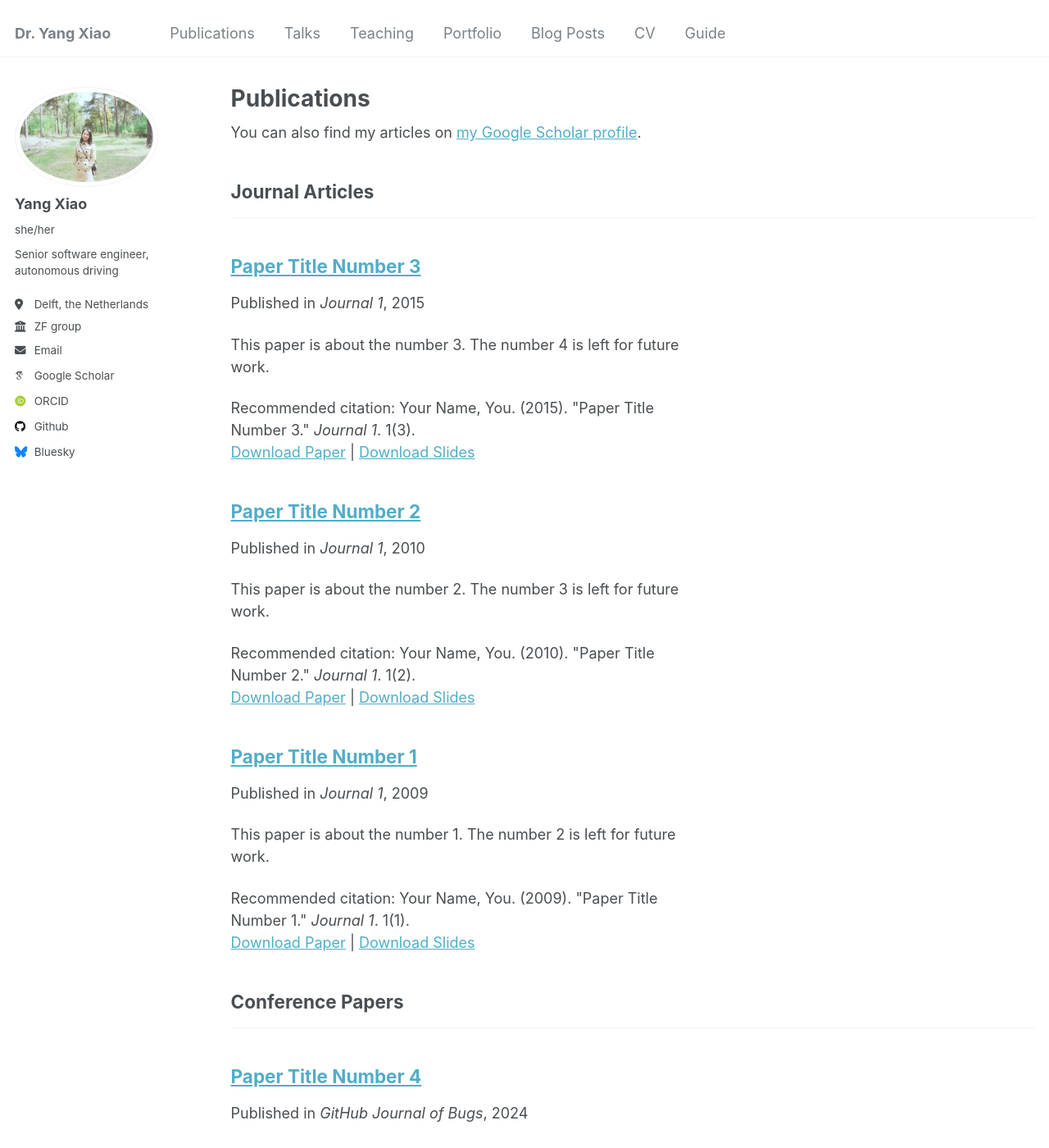
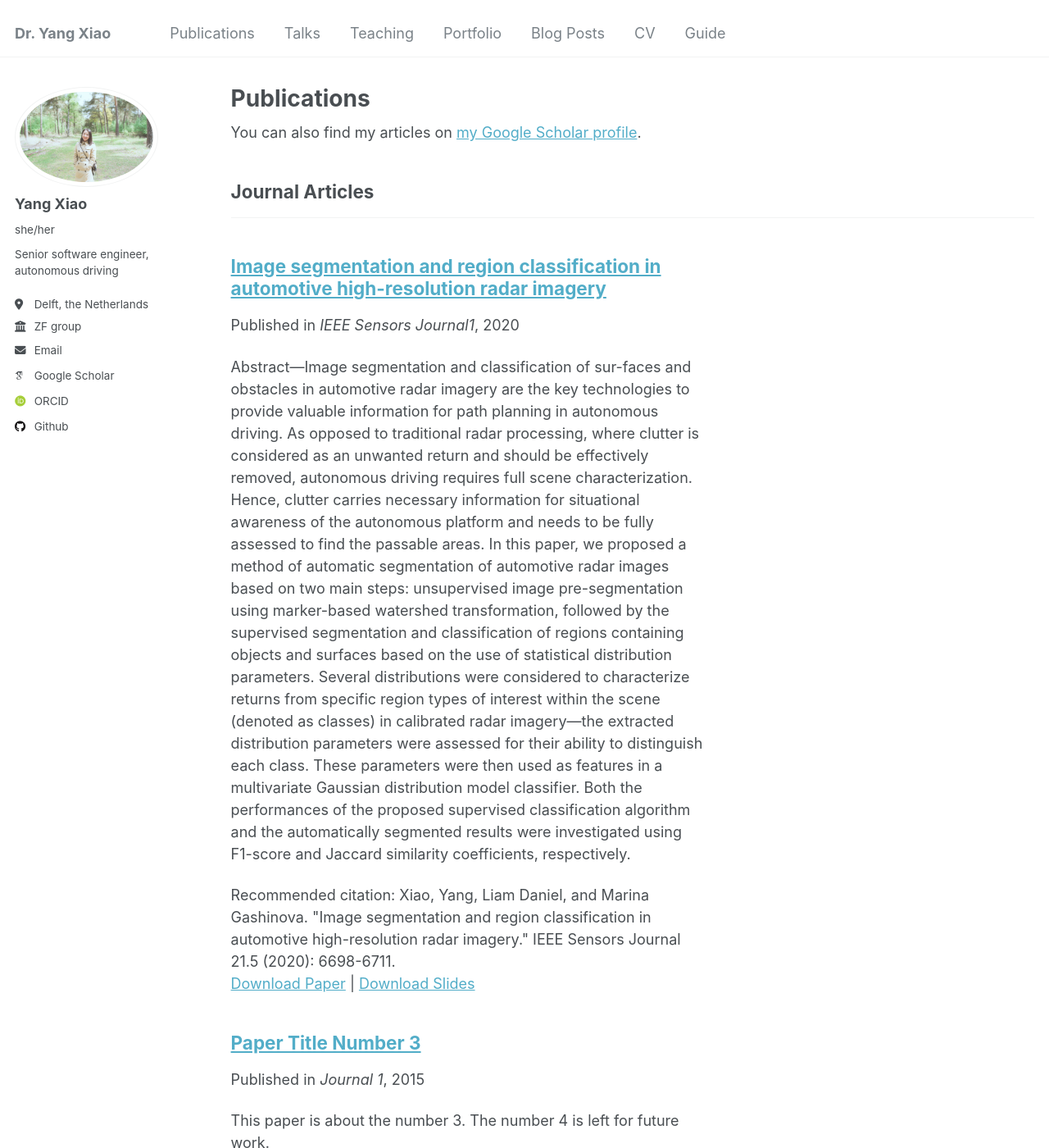
Before and after one commit to YangSophiaXiao/Yang.Sophia.Xiao.github.io, a Jekyll site: the page built from _pages/publications.html, in a window 1280 px wide and 1400 px high. Shown: the whole window at 82% size. Built offline with Jekyll 4.4.1, drawn with Linux system fonts in a browser that asks for light colours; some web fonts are replaced.

Commit message:
Changes in publications

```diff
--- a/_config.yml
+++ b/_config.yml
@@ -49,7 +49,7 @@
   stackoverflow    : # User number or user number and name (i.e., use "1" or "1/jeff-atwood")
 
   # Social media
-  bluesky          : "bsky.app" # Replace this with you Bluesky username
+  bluesky          : # "bsky.app" # Replace this with you Bluesky username
   facebook         : # Username
   flickr           : # Username
   foursquare       : # Username
--- a/_publications/2009-10-01-paper-title-number-1.md
+++ /dev/null
@@ -1,14 +0,0 @@
----
-title: "Paper Title Number 1"
-collection: publications
-category: manuscripts
-permalink: /publication/2009-10-01-paper-title-number-1
-excerpt: 'This paper is about the number 1. The number 2 is left for future work.'
-date: 2009-10-01
-venue: 'Journal 1'
-slidesurl: 'http://academicpages.github.io/files/slides1.pdf'
-paperurl: 'http://academicpages.github.io/files/paper1.pdf'
-citation: 'Your Name, You. (2009). &quot;Paper Title Number 1.&quot; <i>Journal 1</i>. 1(1).'
----
-
-The contents above will be part of a list of publications, if the user clicks the link for the publication than the contents of section will be rendered as a full page, allowing you to provide more information about the paper for the reader. When publications are displayed as a single page, the contents of the above "citation" field will automatically be included below this section in a smaller font.
--- /dev/null
+++ b/_publications/ImageSegmentationandRegionClassificationinAutomotiveHigh-ResolutionRadarImagery.md
@@ -0,0 +1,14 @@
+---
+title: "Image segmentation and region classification in automotive high-resolution radar imagery"
+collection: publications
+category: manuscripts
+permalink: /publication/ImageSegmentationandRegionClassificationinAutomotiveHigh-ResolutionRadarImagery
+excerpt: 'Abstract—Image segmentation and classification of sur-faces and obstacles in automotive radar imagery are the key technologies to provide valuable information for path planning in autonomous driving. As opposed to traditional radar processing, where clutter is considered as an unwanted return and should be effectively removed, autonomous driving requires full scene characterization. Hence, clutter carries necessary information for situational awareness of the autonomous platform and needs to be fully assessed to find the passable areas. In this paper, we proposed a method of automatic segmentation of automotive radar images based on two main steps: unsupervised image pre-segmentation using marker-based watershed transformation, followed by the supervised segmentation and classification of regions containing objects and surfaces based on the use of statistical distribution parameters. Several distributions were considered to characterize returns from specific region types of interest within the scene (denoted as classes) in calibrated radar imagery—the extracted distribution parameters were assessed for their ability to distinguish each class. These parameters were then used as features in a multivariate Gaussian distribution model classifier. Both the performances of the proposed supervised classification algorithm and the automatically segmented results were investigated using F1-score and Jaccard similarity coefficients, respectively.'
+date: 2020-11-23
+venue: 'IEEE Sensors Journal1'
+slidesurl: 'http://academicpages.github.io/files/slides1.pdf'
+paperurl: 'http://yangsophiaxiao.github.io/files/ImageSegmentationandRegionClassificationinAutomotiveHigh-ResolutionRadarImagery.pdf'
+citation: 'Xiao, Yang, Liam Daniel, and Marina Gashinova. "Image segmentation and region classification in automotive high-resolution radar imagery." IEEE Sensors Journal 21.5 (2020): 6698-6711.'
+---
+
+The contents above will be part of a list of publications, if the user clicks the link for the publication than the contents of section will be rendered as a full page, allowing you to provide more information about the paper for the reader. When publications are displayed as a single page, the contents of the above "citation" field will automatically be included below this section in a smaller font.
```
Also changed, not shown: 6 other files.
